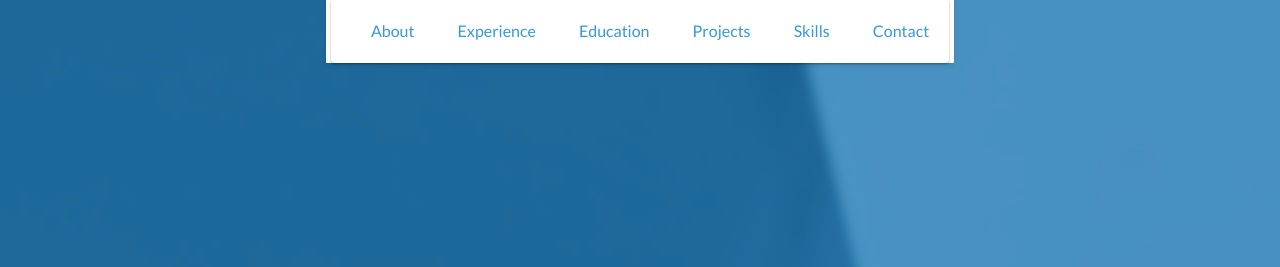
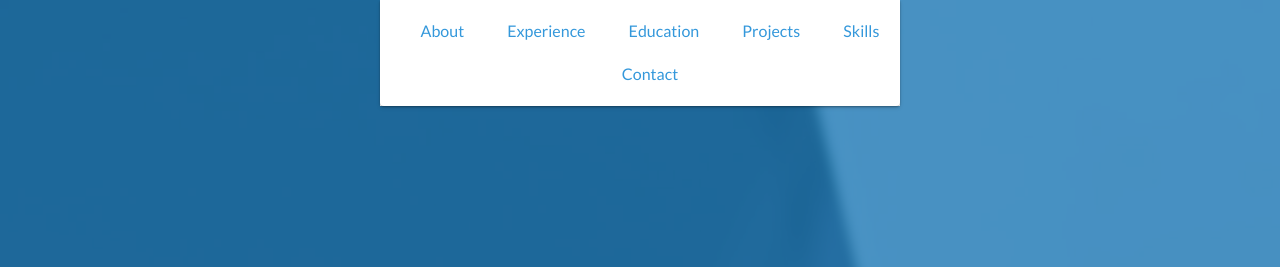
Before and after one commit to sawanp17/Portfolio, a website: page index.html in a window 1280 px wide. Shown: the top 267 px of the page. Drawn offline with nearby package versions, Linux system fonts and the light colour scheme.

Commit message:
june24 commit3 - header size

```diff
--- a/index.html
+++ b/index.html
@@ -39,7 +39,7 @@
             left: 0;
             right: 0;
             margin: 0 auto;
-            width: 49%;
+            width: 40.7%;
             z-index: 1000; /* Ensure the header is on top of other elements */
             background-color: #fff; /* Adjust as needed to match your design */
             box-shadow: 0 2px 4px rgba(0, 0, 0, 0.1);
```
